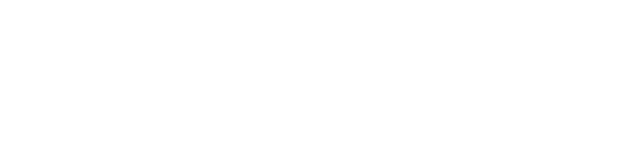
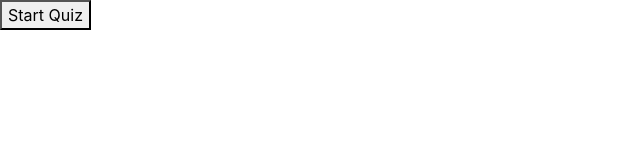
Before and after one commit to alkanaziz/quiz-app-js-bootstrap, a plain HTML site: page index.html in a window 1280 px wide. Shown: the whole page, without its empty margins (0-640 px from the left). Drawn offline with nearby package versions, Linux system fonts and the light colour scheme.

Commit message:
Start Quiz btn added

```diff
--- a/index.html
+++ b/index.html
@@ -11,6 +11,7 @@
     <link rel="stylesheet" href="style.css">
 </head>
 <body>
+    <button class="btn-start">Start Quiz</button>
 
     <script src="script.js"></script>
 </body>
```
